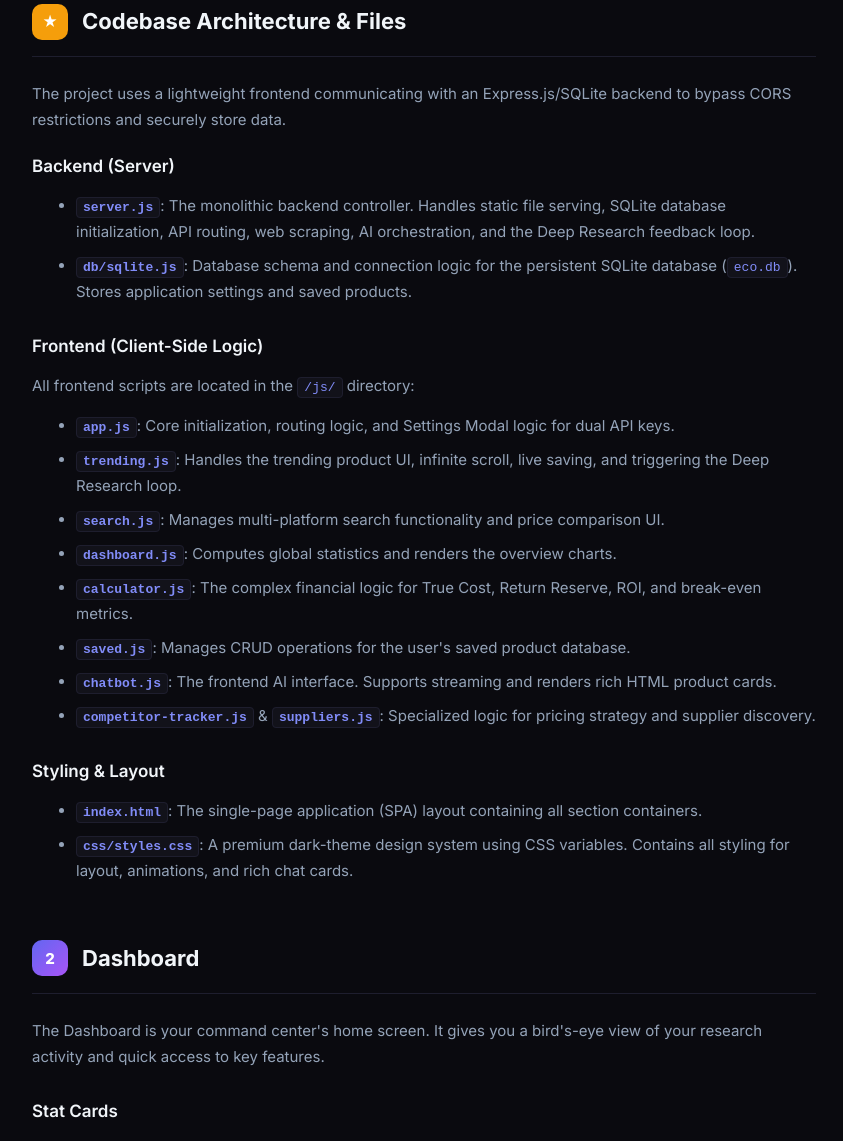
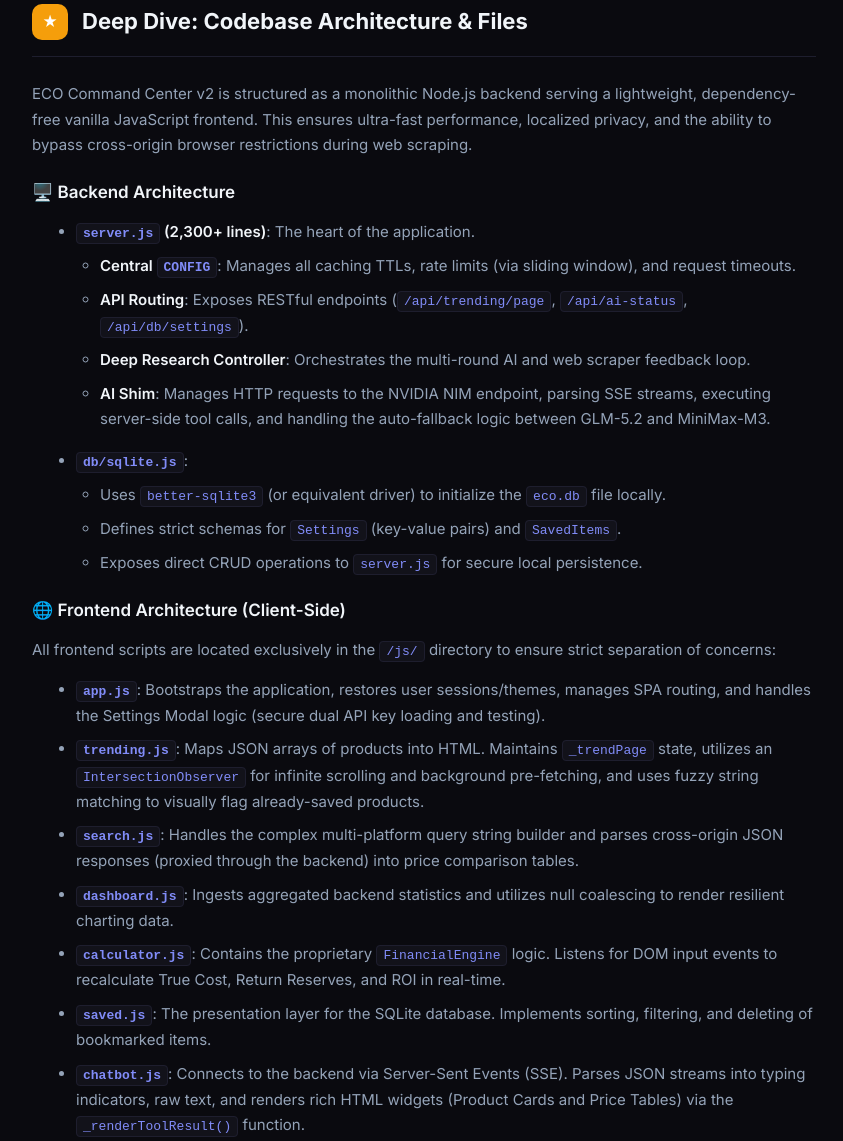
Before and after one commit to ravikamat/ecom, a website: page manual.html in a window 1280 px wide. Shown: the part 1593-2734 px from the top of the page, without its empty margins (276-1119 px from the left). Drawn offline with Linux system fonts and the light colour scheme.

Commit message:
Expand documentation with extreme detail on algorithms and architecture

```diff
--- a/manual.html
+++ b/manual.html
@@ -787,34 +787,49 @@
     <section class="section" id="architecture">
         <div class="section-header">
             <span class="section-num" style="background:var(--amber);color:#fff">★</span>
-            <h2>Codebase Architecture & Files</h2>
+            <h2>Deep Dive: Codebase Architecture & Files</h2>
         </div>
 
-        <p>The project uses a lightweight frontend communicating with an Express.js/SQLite backend to bypass CORS restrictions and securely store data.</p>
+        <p>ECO Command Center v2 is structured as a monolithic Node.js backend serving a lightweight, dependency-free vanilla JavaScript frontend. This ensures ultra-fast performance, localized privacy, and the ability to bypass cross-origin browser restrictions during web scraping.</p>
 
-        <h3 style="margin-top:20px;">Backend (Server)</h3>
+        <h3 style="margin-top:20px;">🖥️ Backend Architecture</h3>
         <ul style="margin-left: 20px; margin-bottom: 20px;">
-            <li><strong><code>server.js</code></strong>: The monolithic backend controller. Handles static file serving, SQLite database initialization, API routing, web scraping, AI orchestration, and the Deep Research feedback loop.</li>
-            <li><strong><code>db/sqlite.js</code></strong>: Database schema and connection logic for the persistent SQLite database (<code>eco.db</code>). Stores application settings and saved products.</li>
+            <li><strong><code>server.js</code> (2,300+ lines)</strong>: The heart of the application.
+              <ul style="margin-top: 8px;">
+                <li><strong>Central <code>CONFIG</code></strong>: Manages all caching TTLs, rate limits (via sliding window), and request timeouts.</li>
+                <li><strong>API Routing</strong>: Exposes RESTful endpoints (<code>/api/trending/page</code>, <code>/api/ai-status</code>, <code>/api/db/settings</code>).</li>
+                <li><strong>Deep Research Controller</strong>: Orchestrates the multi-round AI and web scraper feedback loop.</li>
+                <li><strong>AI Shim</strong>: Manages HTTP requests to the NVIDIA NIM endpoint, parsing SSE streams, executing server-side tool calls, and handling the auto-fallback logic between GLM-5.2 and MiniMax-M3.</li>
+              </ul>
+            </li>
+            <li><strong><code>db/sqlite.js</code></strong>:
+              <ul style="margin-top: 8px;">
+                <li>Uses <code>better-sqlite3</code> (or equivalent driver) to initialize the <code>eco.db</code> file locally.</li>
+                <li>Defines strict schemas for <code>Settings</code> (key-value pairs) and <code>SavedItems</code>.</li>
+                <li>Exposes direct CRUD operations to <code>server.js</code> for secure local persistence.</li>
+              </ul>
+            </li>
         </ul>
 
-        <h3>Frontend (Client-Side Logic)</h3>
-        <p>All frontend scripts are located in the <code>/js/</code> directory:</p>
+        <h3 style="margin-top:20px;">🌐 Frontend Architecture (Client-Side)</h3>
+        <p>All frontend scripts are located exclusively in the <code>/js/</code> directory to ensure strict separation of concerns:</p>
         <ul style="margin-left: 20px; margin-bottom: 20px;">
-            <li><strong><code>app.js</code></strong>: Core initialization, routing logic, and Settings Modal logic for dual API keys.</li>
-            <li><strong><code>trending.js</code></strong>: Handles the trending product UI, infinite scroll, live saving, and triggering the Deep Research loop.</li>
-            <li><strong><code>search.js</code></strong>: Manages multi-platform search functionality and price comparison UI.</li>
-            <li><strong><code>dashboard.js</code></strong>: Computes global statistics and renders the overview charts.</li>
-            <li><strong><code>calculator.js</code></strong>: The complex financial logic for True Cost, Return Reserve, ROI, and break-even metrics.</li>
-            <li><strong><code>saved.js</code></strong>: Manages CRUD operations for the user's saved product database.</li>
-            <li><strong><code>chatbot.js</code></strong>: The frontend AI interface. Supports streaming and renders rich HTML product cards.</li>
-            <li><strong><code>competitor-tracker.js</code></strong> & <strong><code>suppliers.js</code></strong>: Specialized logic for pricing strategy and supplier discovery.</li>
+            <li><strong><code>app.js</code></strong>: Bootstraps the application, restores user sessions/themes, manages SPA routing, and handles the Settings Modal logic (secure dual API key loading and testing).</li>
+            <li><strong><code>trending.js</code></strong>: Maps JSON arrays of products into HTML. Maintains <code>_trendPage</code> state, utilizes an <code>IntersectionObserver</code> for infinite scrolling and background pre-fetching, and uses fuzzy string matching to visually flag already-saved products.</li>
+            <li><strong><code>search.js</code></strong>: Handles the complex multi-platform query string builder and parses cross-origin JSON responses (proxied through the backend) into price comparison tables.</li>
+            <li><strong><code>dashboard.js</code></strong>: Ingests aggregated backend statistics and utilizes null coalescing to render resilient charting data.</li>
+            <li><strong><code>calculator.js</code></strong>: Contains the proprietary <code>FinancialEngine</code> logic. Listens for DOM input events to recalculate True Cost, Return Reserves, and ROI in real-time.</li>
+            <li><strong><code>saved.js</code></strong>: The presentation layer for the SQLite database. Implements sorting, filtering, and deleting of bookmarked items.</li>
+            <li><strong><code>chatbot.js</code></strong>: Connects to the backend via Server-Sent Events (SSE). Parses JSON streams into typing indicators, raw text, and renders rich HTML widgets (Product Cards and Price Tables) via the <code>_renderToolResult()</code> function.</li>
+            <li><strong><code>db.js</code></strong>: A legacy wrapper refactored to act as an asynchronous HTTP client proxy to the new SQLite REST endpoints, ensuring backward compatibility.</li>
+            <li><strong><code>ai-engine.js</code></strong>: Client-side helpers for formatting chat histories and separating system vs. user prompt roles.</li>
+            <li><strong><code>competitor-tracker.js</code> & <code>suppliers.js</code></strong>: Specialized modules for pricing elasticity and rendering B2B supplier contact cards.</li>
         </ul>
 
-        <h3>Styling & Layout</h3>
+        <h3 style="margin-top:20px;">🎨 Styling & DOM Layout</h3>
         <ul style="margin-left: 20px;">
-            <li><strong><code>index.html</code></strong>: The single-page application (SPA) layout containing all section containers.</li>
-            <li><strong><code>css/styles.css</code></strong>: A premium dark-theme design system using CSS variables. Contains all styling for layout, animations, and rich chat cards.</li>
+            <li><strong><code>index.html</code></strong>: The master structural template. Contains all <code>&lt;section&gt;</code> wrappers, the Top Bar, the Settings Modal, and the Floating Chat widget.</li>
+            <li><strong><code>css/styles.css</code></strong>: A premium, unified dark-theme design system using CSS Variables. Contains specific logic for glassmorphism, shimmer loading states (<code>#btn-deep-research</code>), status indicator dots, and responsive grid layouts.</li>
         </ul>
     </section>
 
```
Also changed, not shown: README.md.
